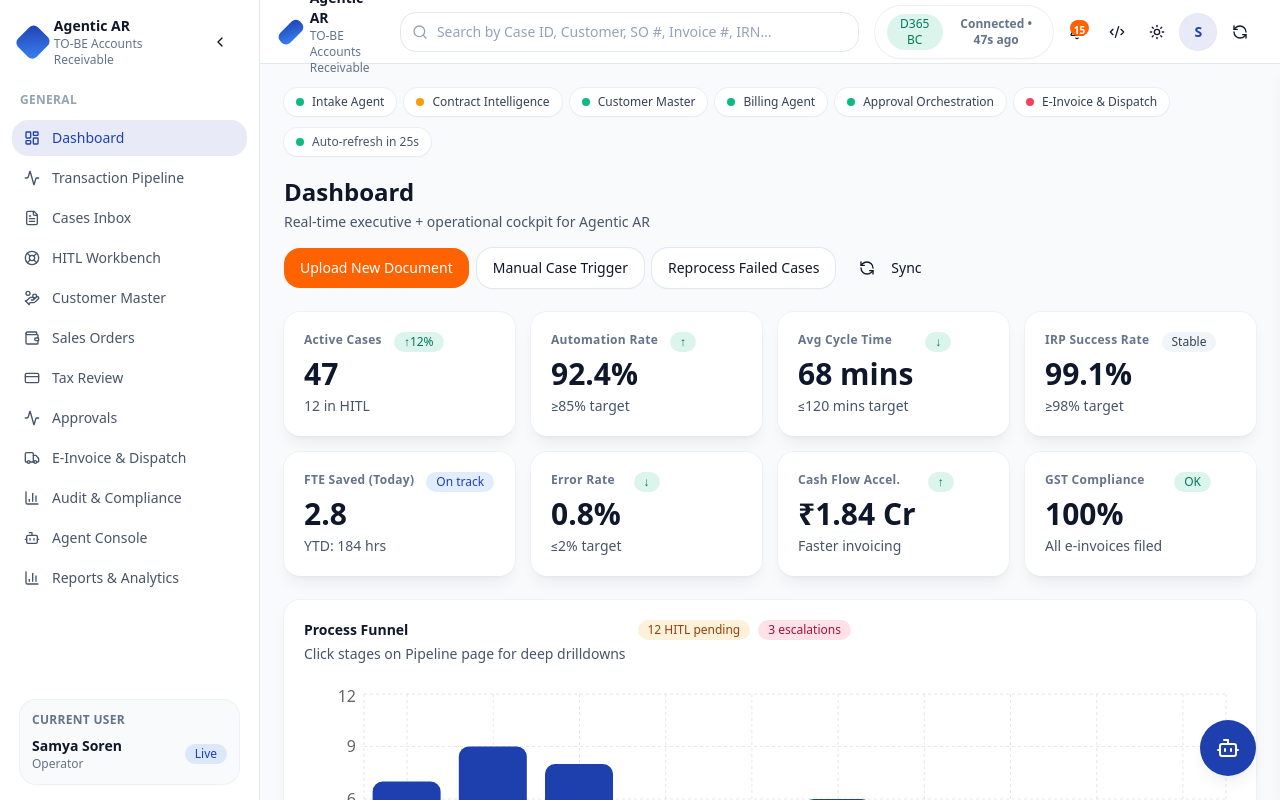
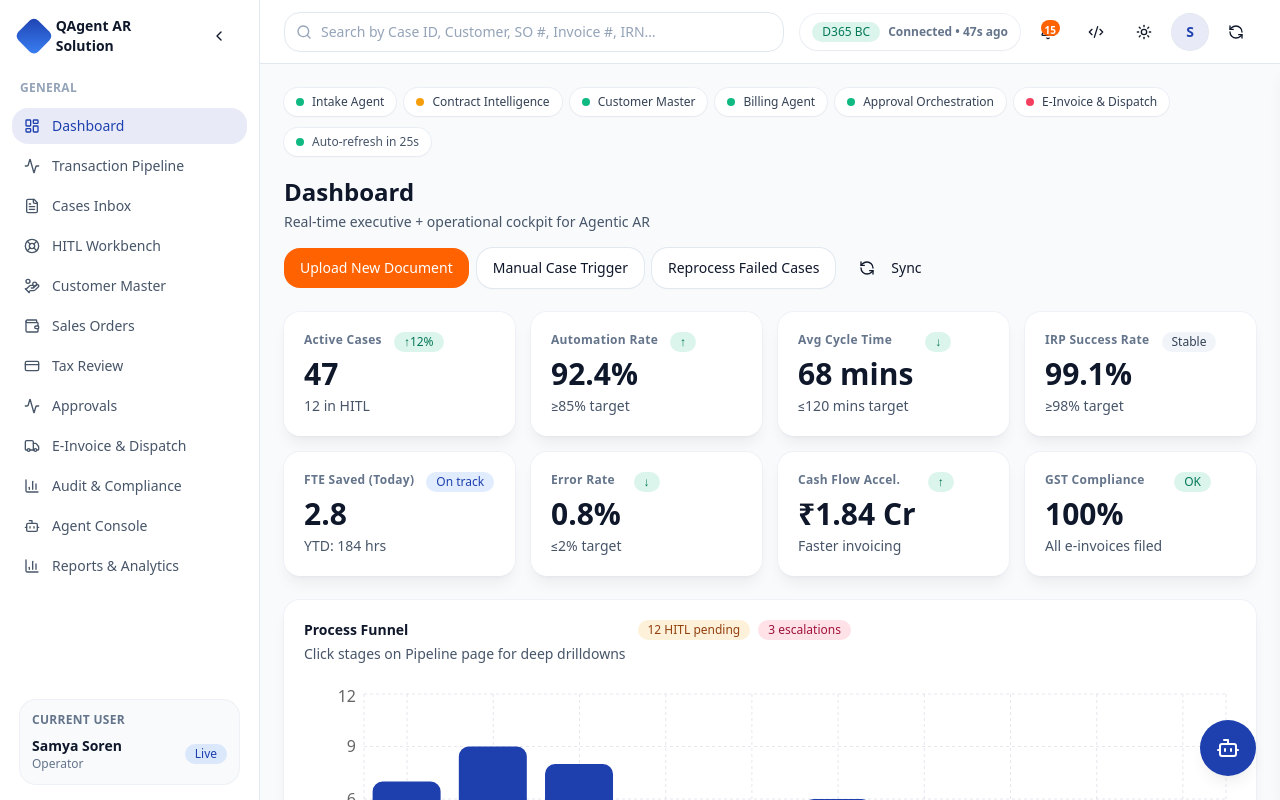
Before and after one commit to kulkid49/ard365bc, a React (Vite) app: page / in a window 1280 px wide. Built offline with nearby package versions, Linux system fonts and the light colour scheme.

Commit message:
ui: rename app + toast close button

```diff
--- a/src/App.tsx
+++ b/src/App.tsx
@@ -9,7 +9,7 @@ export default function App() {
   return (
     <QueryClientProvider client={queryClient}>
       <RouterProvider router={router} />
-      <Toaster richColors position="top-right" />
+      <Toaster richColors position="top-right" closeButton />
     </QueryClientProvider>
   )
 }
--- a/src/layouts/AppLayout.tsx
+++ b/src/layouts/AppLayout.tsx
@@ -134,8 +134,7 @@ export function AppLayout() {
               <div className="flex items-center gap-2">
                 <div className="h-7 w-7 rotate-45 rounded-[6px] bg-gradient-to-br from-qa-primary to-qa-secondary" />
                 <div>
-                  <div className="text-sm font-semibold text-slate-900 dark:text-slate-50">Agentic AR</div>
-                  <div className="text-xs font-medium text-slate-500 dark:text-slate-400">TO-BE Accounts Receivable</div>
+                  <div className="text-sm font-semibold text-slate-900 dark:text-slate-50">QAgent AR Solution</div>
                 </div>
               </div>
             ) : null}
@@ -182,15 +181,7 @@ export function AppLayout() {
 
         <div className="flex h-full min-w-0 flex-1 flex-col">
           <header className="flex h-16 items-center justify-between gap-4 border-b border-slate-200 bg-white px-6 dark:border-slate-900 dark:bg-slate-950">
-            <div className="flex items-center gap-3">
-              <div className="h-7 w-7 rotate-45 rounded-[6px] bg-gradient-to-br from-qa-primary to-qa-secondary" />
-              <div className="leading-tight">
-                <div className="text-sm font-semibold text-slate-900 dark:text-slate-50">Agentic AR</div>
-                <div className="text-xs font-medium text-slate-500 dark:text-slate-400">TO-BE Accounts Receivable</div>
-              </div>
-            </div>
-
-            <div className="relative hidden w-full max-w-xl lg:block">
+            <div className="relative min-w-0 flex-1 max-w-xl">
               <Search className="pointer-events-none absolute left-3 top-3 h-4 w-4 text-slate-400" />
               <Input
                 value={globalQuery}
```
